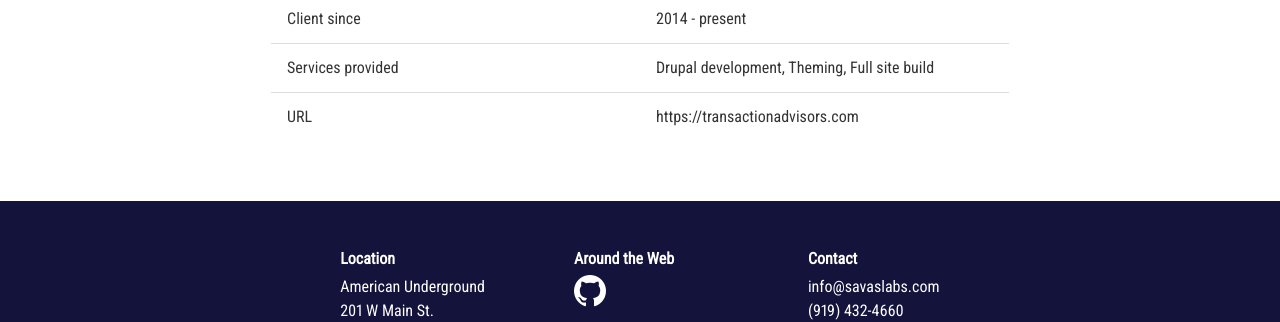
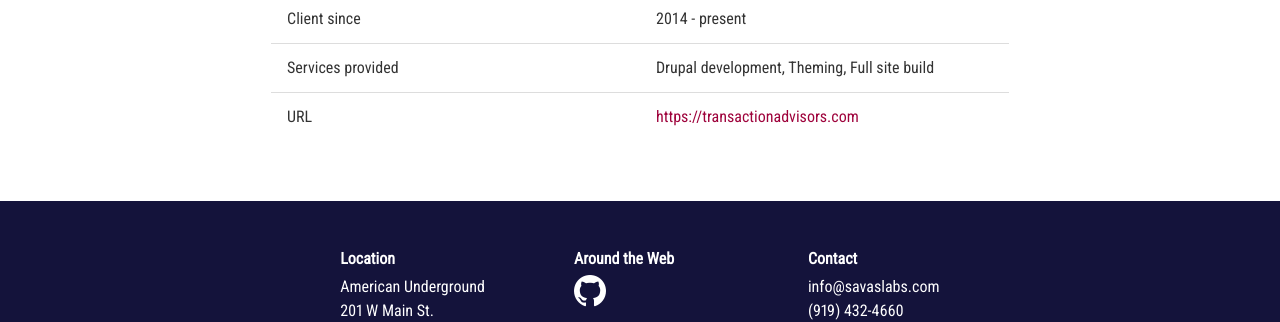
Before and after one commit to tumble1999/savaslabs.github.io, a Jekyll site: the page built from _work/transaction-advisors.md, in a window 1280 px wide. Shown: the part 418-740 px from the top of the page. Built offline with Jekyll 4.4.1, drawn with Linux system fonts in a browser that asks for light colours; nearby versions of some CDN libraries; some web fonts are replaced; library files that are not in the unit come from our copies.

Commit message:
Make portfolio URLs clickable

```diff
--- a/_layouts/portfolio.html
+++ b/_layouts/portfolio.html
@@ -21,7 +21,7 @@
                 </tr>
                 <tr>
                     <td class="label">URL</td>
-                    <td>{{ page.client_url }}</td>
+                    <td><a href={{ page.client_url }}>{{ page.client_url }}</a></td>
                 </tr>
             </tbody>
         </table>
```
